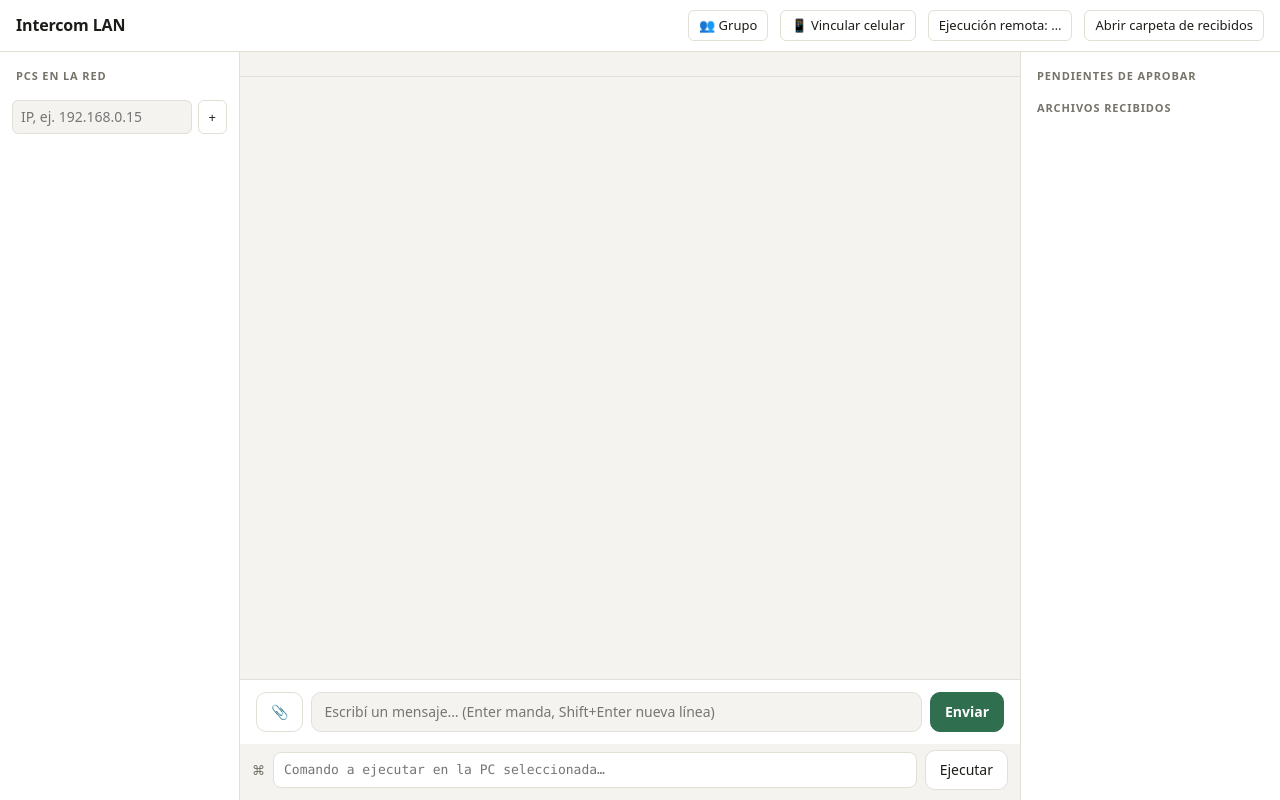
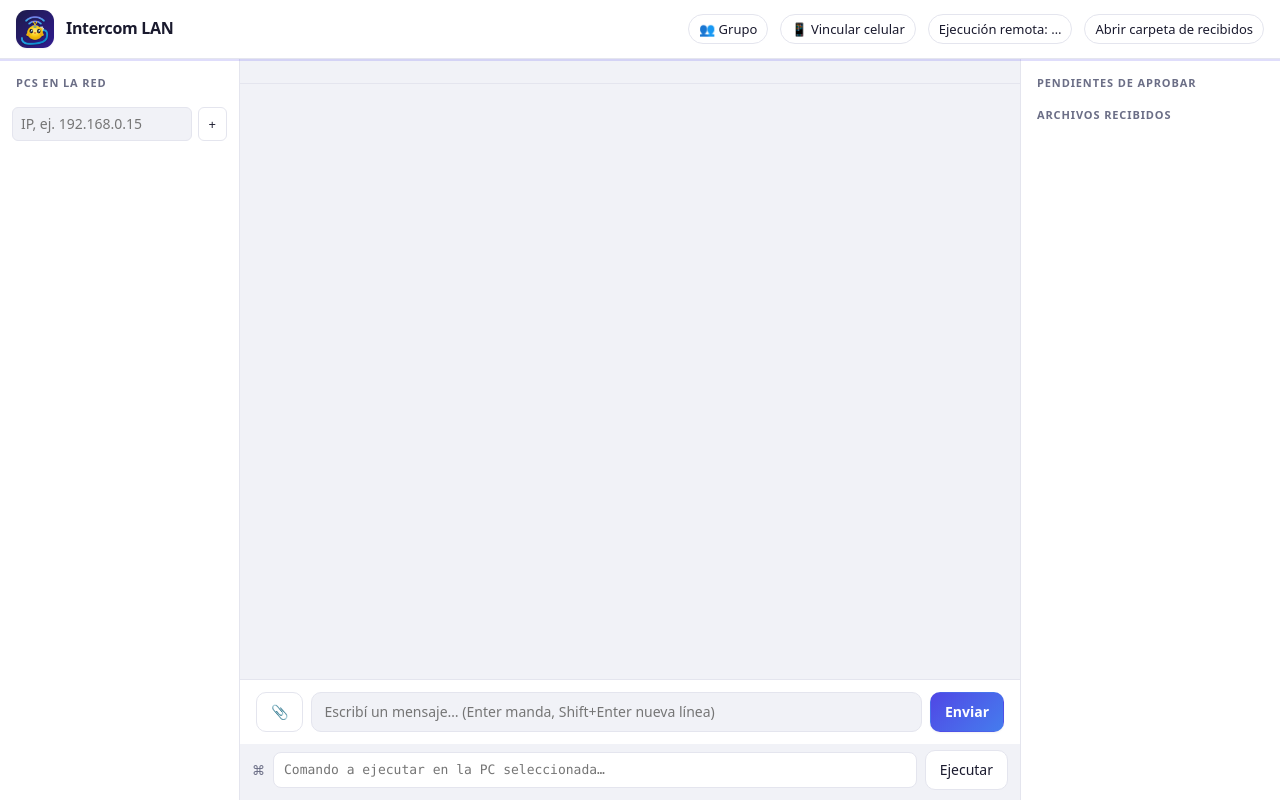
Before and after one commit to LuisDefv/lan-intercom, a website: page public/index.html in a window 1280 px wide. Drawn offline with Linux system fonts and the light colour scheme; no server answers.

Commit message:
feat: UI web renovada (paleta de marca indigo/celeste, logo pollito en header, favicon) y ruta estatica para assets

```diff
--- a/public/index.html
+++ b/public/index.html
@@ -4,17 +4,25 @@
 <meta charset="utf-8">
 <meta name="viewport" content="width=device-width, initial-scale=1">
 <title>Intercom LAN</title>
+<link rel="icon" href="icon.png">
+<meta name="theme-color" content="#311b92">
 <style>
 :root {
-  --bg: #f4f3ef; --panel: #ffffff; --line: #e2dfd6; --text: #1d1c19; --muted: #77736a;
-  --accent: #2f6f4f; --accent-text: #ffffff; --bubble-in: #ffffff; --bubble-out: #dcefe3;
-  --danger: #b3261e; --badge: #c2410c; --shadow: 0 1px 2px rgb(0 0 0 / .06);
+  --bg: #f1f2f7; --panel: #ffffff; --line: #e4e5ee; --text: #1a1a2e; --muted: #6b6e86;
+  --accent: #4f46e5; --accent2: #38bdf8; --accent-text: #ffffff;
+  --bubble-in: #ffffff; --bubble-out: #e7e9fe;
+  --danger: #dc2626; --badge: #ea580c;
+  --shadow: 0 1px 2px rgb(30 27 75 / .06); --shadow-lg: 0 10px 30px rgb(30 27 75 / .12);
+  --brand1: #1e1b4b; --brand2: #311b92;
 }
 @media (prefers-color-scheme: dark) {
   :root {
-    --bg: #141513; --panel: #1c1d1a; --line: #2d2e2a; --text: #ecebe6; --muted: #9a978e;
-    --accent: #5fb98a; --accent-text: #0d1a12; --bubble-in: #24251f; --bubble-out: #1f3a2b;
-    --danger: #f2827a; --badge: #fb923c; --shadow: none;
+    --bg: #0f1016; --panel: #171824; --line: #272a3b; --text: #e8e9f2; --muted: #9ea1bd;
+    --accent: #818cf8; --accent2: #38bdf8; --accent-text: #0b0d1a;
+    --bubble-in: #1e2030; --bubble-out: #26306a;
+    --danger: #f87171; --badge: #fb923c;
+    --shadow: none; --shadow-lg: 0 10px 30px rgb(0 0 0 / .45);
+    --brand1: #1e1b4b; --brand2: #311b92;
   }
 }
 * { box-sizing: border-box; }
@@ -46,11 +54,14 @@ button { cursor: pointer; }
 #qrbox img, #qrbox canvas { display: block; }
 
 .app { display: grid; grid-template-columns: 240px 1fr 260px; grid-template-rows: auto 1fr; height: 100vh; }
-header { grid-column: 1 / -1; display: flex; align-items: center; gap: 12px; padding: 10px 16px; border-bottom: 1px solid var(--line); background: var(--panel); }
-header h1 { font-size: 16px; margin: 0; letter-spacing: -.01em; }
-header .me { color: var(--muted); font-size: 13px; }
-header .dot { width: 8px; height: 8px; border-radius: 50%; background: var(--accent); display: inline-block; margin-right: 6px; }
+header { grid-column: 1 / -1; display: flex; align-items: center; gap: 12px; padding: 10px 16px; background: var(--panel); border-bottom: 1px solid var(--line); box-shadow: 0 2px 0 0 color-mix(in srgb, var(--accent) 18%, transparent); position: relative; }
+header .logo { width: 38px; height: 38px; border-radius: 11px; flex: none; box-shadow: var(--shadow); }
+header .brand { display: flex; flex-direction: column; line-height: 1.1; }
+header h1 { font-size: 16px; margin: 0; letter-spacing: -.02em; font-weight: 700; }
+header .me { color: var(--muted); font-size: 12px; margin-top: 1px; }
+header .dot { width: 8px; height: 8px; border-radius: 50%; background: #22c55e; display: inline-block; margin-right: 6px; box-shadow: 0 0 0 3px color-mix(in srgb, #22c55e 25%, transparent); }
 header .spacer { flex: 1; }
+header .btn.small { border-radius: 999px; }
 
 aside { background: var(--panel); border-right: 1px solid var(--line); overflow: auto; padding: 12px; }
 aside.right { border-right: 0; border-left: 1px solid var(--line); }
@@ -59,7 +70,8 @@ h2 { font-size: 11px; text-transform: uppercase; letter-spacing: .08em; color: v
 .peer { display: flex; align-items: center; gap: 8px; width: 100%; padding: 8px 10px; border: 0; border-radius: 8px; background: none; text-align: left; }
 .peer:hover { background: var(--bg); }
 .peer.active { background: var(--accent); color: var(--accent-text); }
-.peer .avatar { width: 28px; height: 28px; border-radius: 50%; display: grid; place-items: center; font-weight: 600; font-size: 12px; background: var(--bg); color: var(--text); flex: none; }
+.peer .avatar { width: 30px; height: 30px; border-radius: 50%; display: grid; place-items: center; font-weight: 700; font-size: 12px; color: #fff; flex: none; background: linear-gradient(135deg, var(--accent), var(--accent2)); }
+.peer.active { box-shadow: var(--shadow); }
 .peer.active .avatar { background: rgb(255 255 255 / .25); color: inherit; }
 .peer .meta { flex: 1; min-width: 0; }
 .peer .name { display: block; font-weight: 500; overflow: hidden; text-overflow: ellipsis; white-space: nowrap; }
@@ -84,8 +96,11 @@ main { display: flex; flex-direction: column; min-width: 0; position: relative;
 .composer { display: flex; gap: 8px; padding: 12px 16px; border-top: 1px solid var(--line); background: var(--panel); align-items: flex-end; }
 .composer textarea { flex: 1; resize: none; min-height: 40px; max-height: 160px; padding: 9px 12px; border: 1px solid var(--line); border-radius: 10px; background: var(--bg); outline: none; }
 .composer textarea:focus { border-color: var(--accent); }
-.btn { border: 1px solid var(--line); background: var(--panel); border-radius: 10px; padding: 8px 14px; height: 40px; }
-.btn.primary { background: var(--accent); color: var(--accent-text); border-color: var(--accent); font-weight: 600; }
+.btn { border: 1px solid var(--line); background: var(--panel); border-radius: 10px; padding: 8px 14px; height: 40px; transition: transform .05s, background .15s, border-color .15s; }
+.btn:hover { border-color: color-mix(in srgb, var(--accent) 45%, var(--line)); }
+.btn:active { transform: translateY(1px); }
+.btn.primary { background: linear-gradient(135deg, var(--accent), color-mix(in srgb, var(--accent) 55%, var(--accent2))); color: var(--accent-text); border-color: transparent; font-weight: 600; box-shadow: var(--shadow); }
+.btn.primary:hover { filter: brightness(1.05); }
 .btn.small { height: auto; padding: 5px 10px; border-radius: 6px; font-size: 13px; }
 .btn:disabled { opacity: .5; cursor: default; }
 
@@ -117,8 +132,11 @@ main.dragging .drop { display: grid; }
 <body>
 <div class="app">
   <header>
-    <h1>Intercom LAN</h1>
-    <span class="me" id="me"></span>
+    <img class="logo" src="icon.png" alt="Intercom LAN">
+    <div class="brand">
+      <h1>Intercom LAN</h1>
+      <span class="me" id="me"></span>
+    </div>
     <span class="spacer"></span>
     <button class="btn small" id="groupBtn" title="Crear o entrar a un grupo (clave compartida)">👥 Grupo</button>
     <button class="btn small" id="pairBtn" title="Vincular el celular escaneando un QR">📱 Vincular celular</button>
```
Also changed, not shown: server.js (+10 -0 lines), public/icon.png (added).
